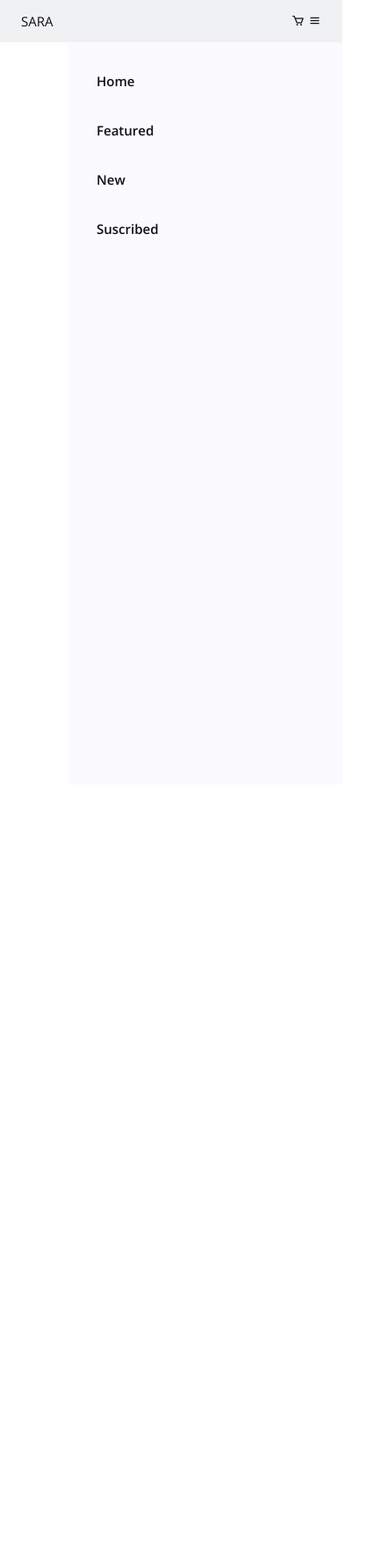
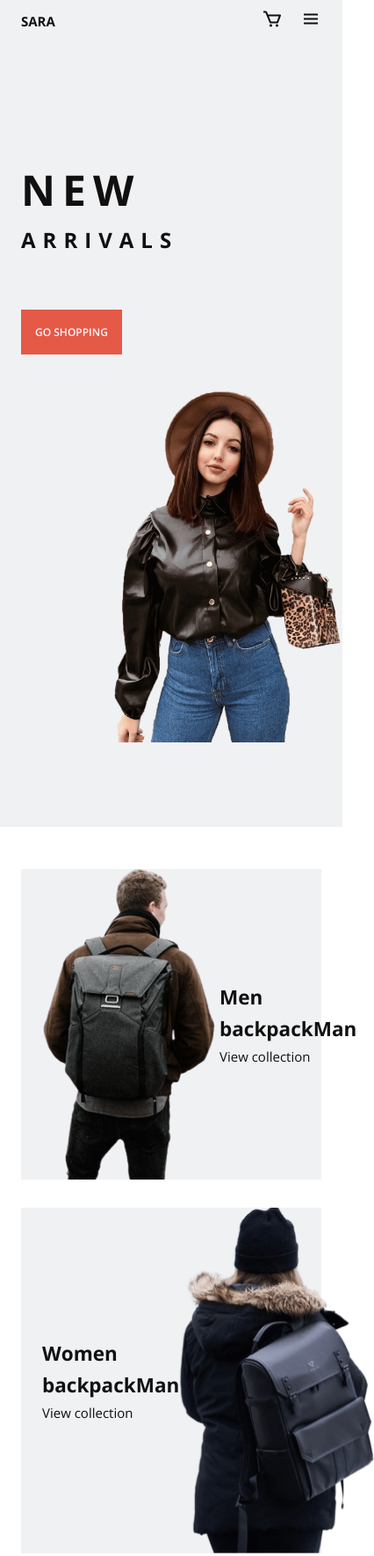
Before and after one commit to roberthjot/ecomemrce-1, a plain HTML site: page index.html in a window 390 px wide. Shown: the whole page at 88% size, 426 px wide, since content can reach past the window. Before the commit the page ends 844 px from the top, so only its background shows below. Drawn offline with nearby package versions, Linux system fonts and the light colour scheme.

Commit message:
Este es el tercer commit del proyecto

```diff
--- a/assets/css/style.css
+++ b/assets/css/style.css
@@ -126,6 +126,7 @@ img{
     z-index: var(--z-fixed);
     background-color: var(--gray-color);
 }
+
 /*===== NAV =====*/
 .nav{
     height: var(--header-height);
@@ -138,12 +139,12 @@ img{
     .nav__menu{
         position: fixed;
         top: var(--header-height);
-        right: 0;
+        right: -100%;
         width: 80%;
         height: 100%;
         padding: 2rem;
         background-color: var(--white-color);
-        transition: .5;
+        transition: .5s;
     }
 }
 
@@ -155,4 +156,109 @@ img{
     color: var(--dark-color);
     font-weight: var(--font-semi);
 }
+
+.nav__link:hover{
+    color: var(--first-color);
+}
+
+.nav__logo{
+    font-weight: var(--font-bold);
+}
+
+.nav__cart{
+    font-size: 1.5rem;
+    margin-right: var(--mb-2);
+}
+
+.nav__toggle{
+    font-size: 1.5rem;
+    cursor: pointer;
+}
+
 /*===== Show menu =====*/
+.show{
+    right: 0;
+}
+
+.active{
+    color: var(--first-color);
+}
+/*===== HOME =====*/
+.home{
+    background-color: var(--gray-color);
+}
+
+.home__container{
+    height: calc(100vh - var(--header-height));
+}
+
+.home__data{
+    padding-top: 6rem;
+}
+
+.home__title{
+    align-self: center;
+    font-size: var(--big-font-size);
+    line-height: 1;
+    letter-spacing: .5rem;
+    margin-bottom: 4rem;
+}
+
+.home__title span{
+    font-size: var(--h1-font-size);
+}
+
+.home__img{
+    position: absolute;
+    right: 0;
+    bottom: 0;
+    width: 260px;
+}
+/*===== BUTTONS =====*/
+.button{
+    display: inline-block;
+    background-color: var(--first-color);
+    color: var(--white-color);
+    padding: 1rem;
+    font-size: var(--small-font-size);
+    font-weight: var(--font-semi);
+    transition: .3s;
+}
+
+.button:hover{
+    background-color: var(--first-color-alt);
+}
+
+/*===== COLLECTIONS =====*/
+.collection__container{
+    row-gap: 2rem;
+}
+
+.collection__box{
+    display: flex;
+    justify-content: space-between;
+    align-items: center;
+    padding: 0 1.5rem;
+    background-color: var(--gray-color);
+    transition: .3s;
+}
+
+.collection__box:hover{
+    transform: translateY(-.5rem);
+}
+/*===== FEATURED PRODUCTS =====*/
+
+
+/*===== OFFER =====*/
+
+
+/*===== NEW ARRIVALS =====*/
+
+
+/*===== NEWSLETTER =====*/
+
+
+/*===== SPONSORS =====*/
+
+
+/*===== FOOTER =====*/
--- a/assets/js/main.js
+++ b/assets/js/main.js
@@ -0,0 +1,28 @@
+/*==== SHOW MENU ====*/
+const showMenu = (toggleId, navId) =>{
+    const toggle = document.getElementById(toggleId),
+        nav = document.getElementById(navId)
+
+    if(toggle && nav){
+        toggle.addEventListener('click', ()=>{
+            nav.classList.toggle('show')
+        })
+    }
+}
+
+showMenu('nav-toggle','nav-menu')
+
+/*==== REMOVE MENU MOVILE ====*/
+const navLink = document.querySelectorAll('.nav__link')
+
+    function linkAction(){
+        // Active Link
+        navLink.forEach(n => n.classList.remove('active'))
+        this.classList.add('active')
+
+        //Remove menu mobile
+        const navMenu = document.getElementById('nav-menu')
+        navMenu.classList.remove('show')
+    }
+
+navLink.forEach(n => n.addEventListener('click', linkAction))
--- a/index.html
+++ b/index.html
@@ -24,7 +24,7 @@
 
             <div class="nav__menu" id="nav-menu">
                 <ul class="nav__list">
-                    <li class="nav__item"><a href="#home" class="nav__link">Home</a></li>
+                    <li class="nav__item"><a href="#home" class="nav__link active">Home</a></li>
                     <li class="nav__item"><a href="#featured" class="nav__link">Featured</a></li>
                     <li class="nav__item"><a href="#new" class="nav__link">New</a></li>
                     <li class="nav__item"><a href="#suscribed" class="nav__link">Suscribed</a></li>
@@ -39,7 +39,52 @@
     </header>
 
     <main class="l-main">
+        <!--===== HOME =====-->
+        <section class="section home" id="home">
+            <div class="home__container bd-grid">
+                <div class="home__data">
+                    <h1 class="home__title">NEW <br><span>ARRIVALS</span></h1>
+                    <a href="#featured" class="button">GO SHOPPING</a>
+                </div>
 
+                <img src="assets/img/home.png" alt="" class="home__img">
+            </div>
+        </section>
+
+        <!--===== COLLECTION =====-->
+        <section class="collection section">
+            <div class="collection__container bd-grid">
+                <div class="collection__box">
+                    <img src="assets/img/backpackMan.png" alt="" class="collection__img">
+
+                    <div class="collection__data">
+                        <h2 class="collection__title"><span class="collection__subtitle">Men</span><br>backpackMan</h2>
+                        <a href="#" class="colletion__view">View collection</a>
+                    </div>
+                    </div>
+
+                    <div class="collection__box">
+                        <div class="collection__data">
+                            <h2 class="collection__title"><span class="collection__subtitle">Women</span><br>backpackMan</h2>
+                            <a href="#" class="colletion__view">View collection</a>
+                        </div>
+
+                        <img src="assets/img/backpackWoman.png" alt="" class="collection__img">
+                </div>
+            </div>
+            </div>
+        </section>
+
+        <!--===== FEATURED PRODUCTS =====-->
+
+
+        <!--===== OFFER =====-->
+
+
+        <!--===== NEW ARRIVALS =====-->
+
+
+        <!--===== NEWSLETTER =====-->
     </main>
 
     <!-- ==== FOOTER ==== -->
```
